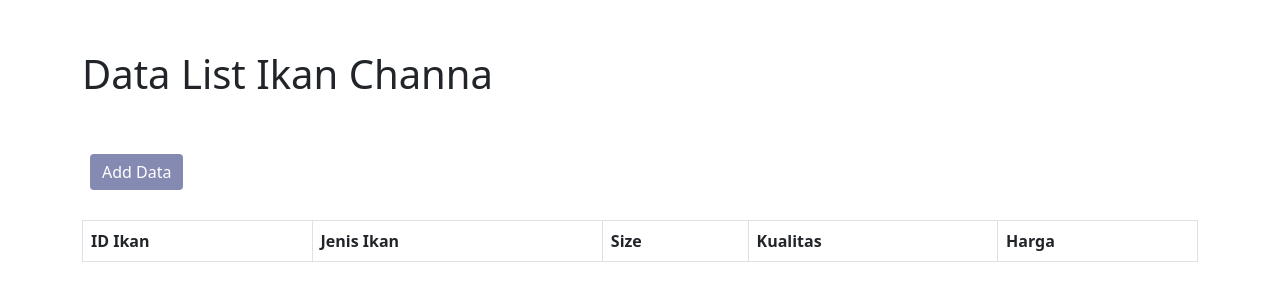
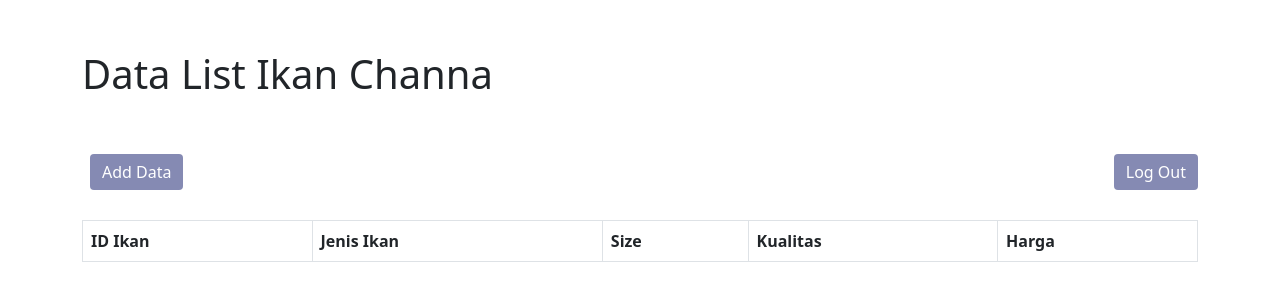
Before and after one commit to YogaAdityaPrabowo-TI/Consume_20190140053, a plain HTML site: page viewdata.html in a window 1280 px wide. Drawn offline with nearby package versions, Linux system fonts and the light colour scheme; no server answers.

Commit message:
progres dua

```diff
--- a/viewdata.html
+++ b/viewdata.html
@@ -14,6 +14,9 @@
     <div class="container">
       <h1 style="margin-top: 50px;">Data List Ikan Channa</h1>
       <a class="btn btn-success ms-2 mt-5" style="background-color: #858ab3; border:none; margin-bottom: 30px;" href="addData.html">Add Data</a>
+        <span style="float: right">
+        <a class="btn btn-success ms-2 mt-5"style="background-color: #858ab3; border:none; margin-bottom: 30px;" href="index.html">Log Out</a>
+        </span>
       <table id="dataTable" class="table table-bordered table-hover">
           <thead>
               <th>ID Ikan</th>
@@ -24,6 +27,7 @@
           </thead>
       </table>
     </div>
+  </div>
   </section>
 
     <script src="https://ajax.googleapis.com/ajax/libs/jquery/3.5.1/jquery.min.js"></script>
```
Also changed, not shown: index.html (+1 -1 lines), Style.css (line endings or trailing spaces).
